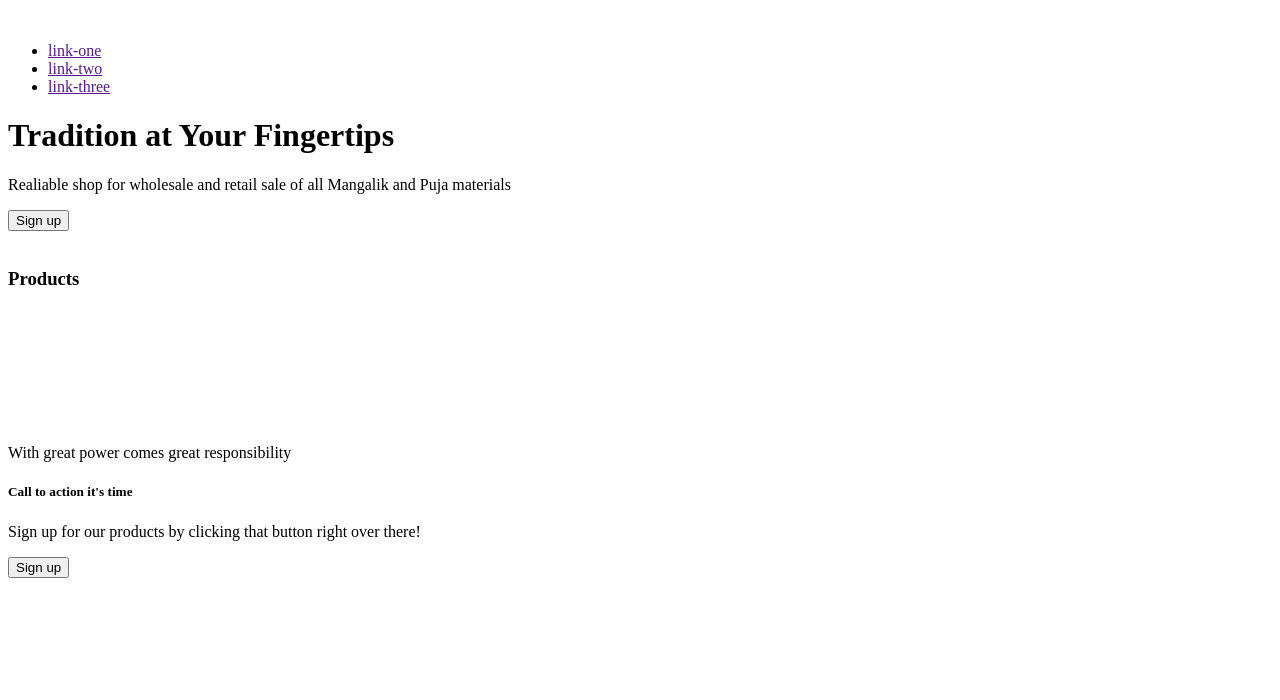
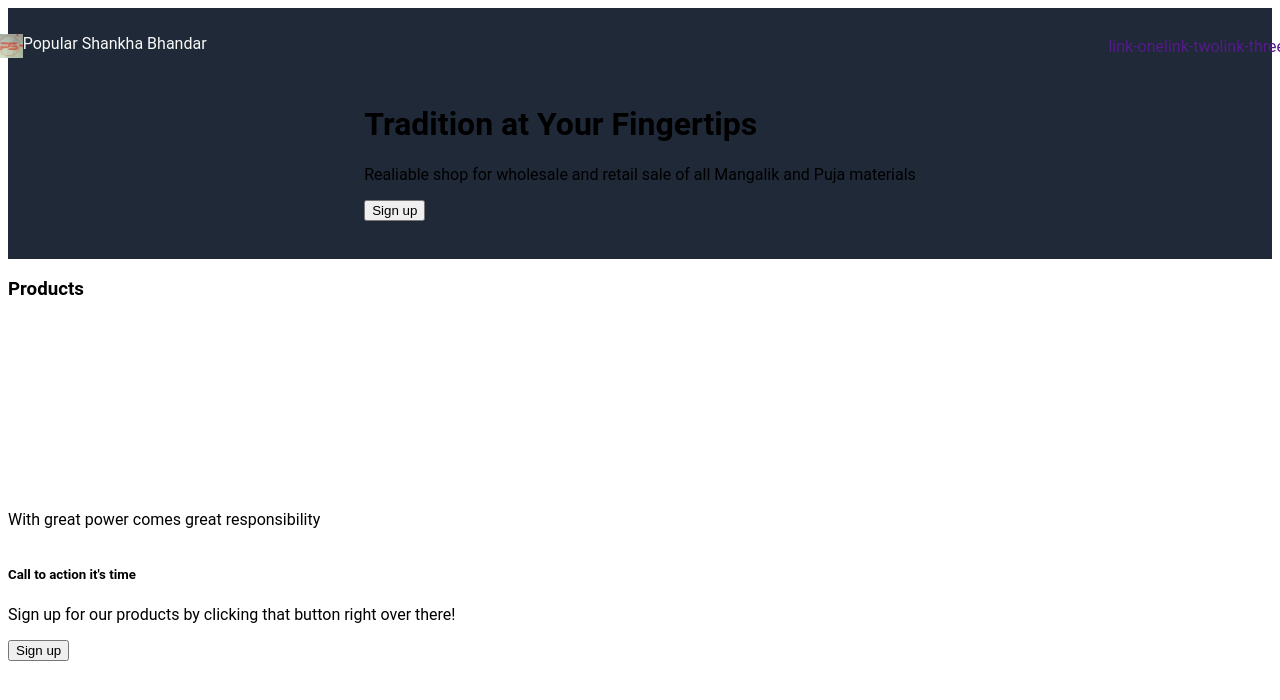
Before and after one commit to resetreboot1/landing-page, a plain HTML site: page index.html in a window 1280 px wide. Drawn offline with Linux system fonts and the light colour scheme.

Commit message:
Add logo and  add  some css in hero text

```diff
--- a/index.html
+++ b/index.html
@@ -3,13 +3,16 @@
 <head>
     <meta charset="UTF-8" />
     <title>landing-page</title>
+    <link rel="stylesheet" href="styles.css">
 </head>
 <body>
 
     <div class="hero-text">
         <div class="uh">
-         <img>
-
+         <div class="uhl">
+           <img src="images/logo.jpg">
+           <p id="hlt">Popular Shankha Bhandar</p>
+         </div>
          <ul>
              <li><a href="">link-one</a></li>
              <li><a href="">link-two</a></li>
--- a/styles.css
+++ b/styles.css
@@ -0,0 +1,55 @@
+body{
+    font-family:'Roboto';
+    display:flex;
+    flex-direction:column;
+
+}
+
+.hero-text{
+    background-color:#1f2937 ;
+    display:flex;
+    flex-direction:column;
+    padding:10px;
+}
+
+.lh{
+    align-self:center;
+}
+
+.uh{
+    display:flex;
+    align-self: center;
+    align-items: center;
+    justify-content: space-between;
+    width:1290px;
+    flex-shrink:1;
+    padding:10px;
+    padding-top: 0%;
+
+}
+
+img,
+#hlt{
+   height:24px;
+   width:auto;
+}
+
+#hlt{
+    color:#f9faf8;
+}
+
+ul{
+    list-style-type: none;
+    padding: 0;
+    margin:0;
+    display: flex;
+}
+
+a{
+    text-decoration: none;
+}
+
+.uhl{
+    display:flex;
+    align-items: center;
+}
```
Also changed, not shown: images/logo.jpg (added).
